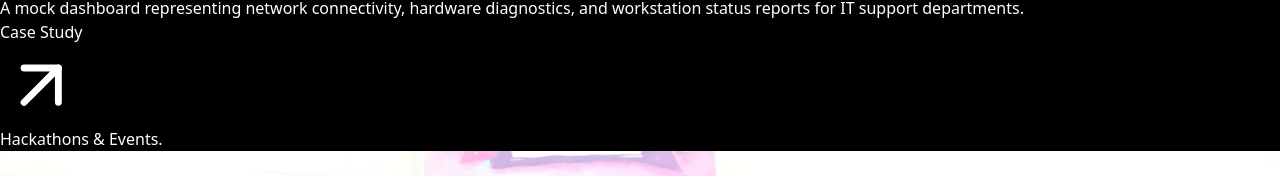
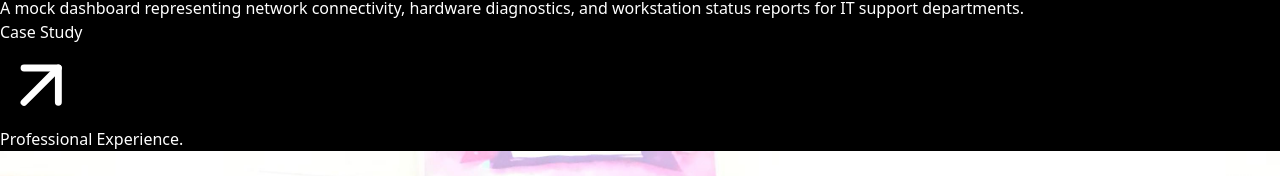
Before and after one commit to AkashGaragad/My-Portfolio, a React (Vite) app: page / in a window 1280 px wide. Shown: the part 4659-4835 px from the top of the page. Built offline with nearby package versions, Linux system fonts and the light colour scheme.

Commit message:
Update gallery heading to reflect professional experience

```diff
--- a/src/components/Gallery.jsx
+++ b/src/components/Gallery.jsx
@@ -14,7 +14,9 @@ const Gallery = ({ setHovered }) => {
     <section id="gallery" className="w-full py-32 bg-zinc-950 relative">
       <div className="max-w-7xl mx-auto px-6 md:px-12">
         <Reveal>
-          <h2 className="text-4xl md:text-6xl font-bold tracking-tighter mb-16 text-center">Hackathons & <span className="text-zinc-600">Events.</span></h2>
+          <h2 className="text-4xl md:text-6xl font-bold tracking-tighter mb-16 text-center">
+  Professional <span className="text-zinc-600">Experience.</span>
+</h2>
         </Reveal>
 
         <div className="columns-1 md:columns-2 lg:columns-3 gap-6 space-y-6">
```
